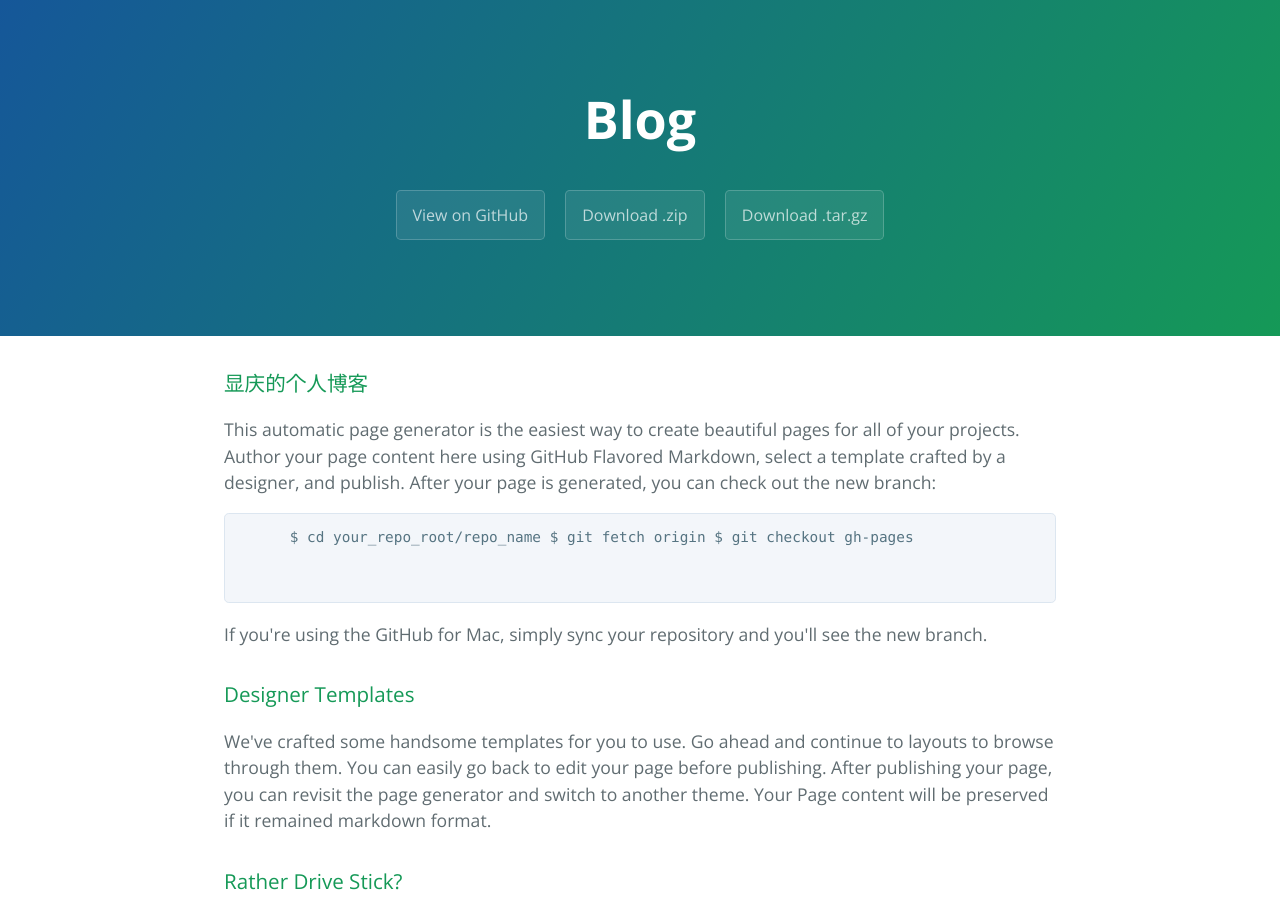
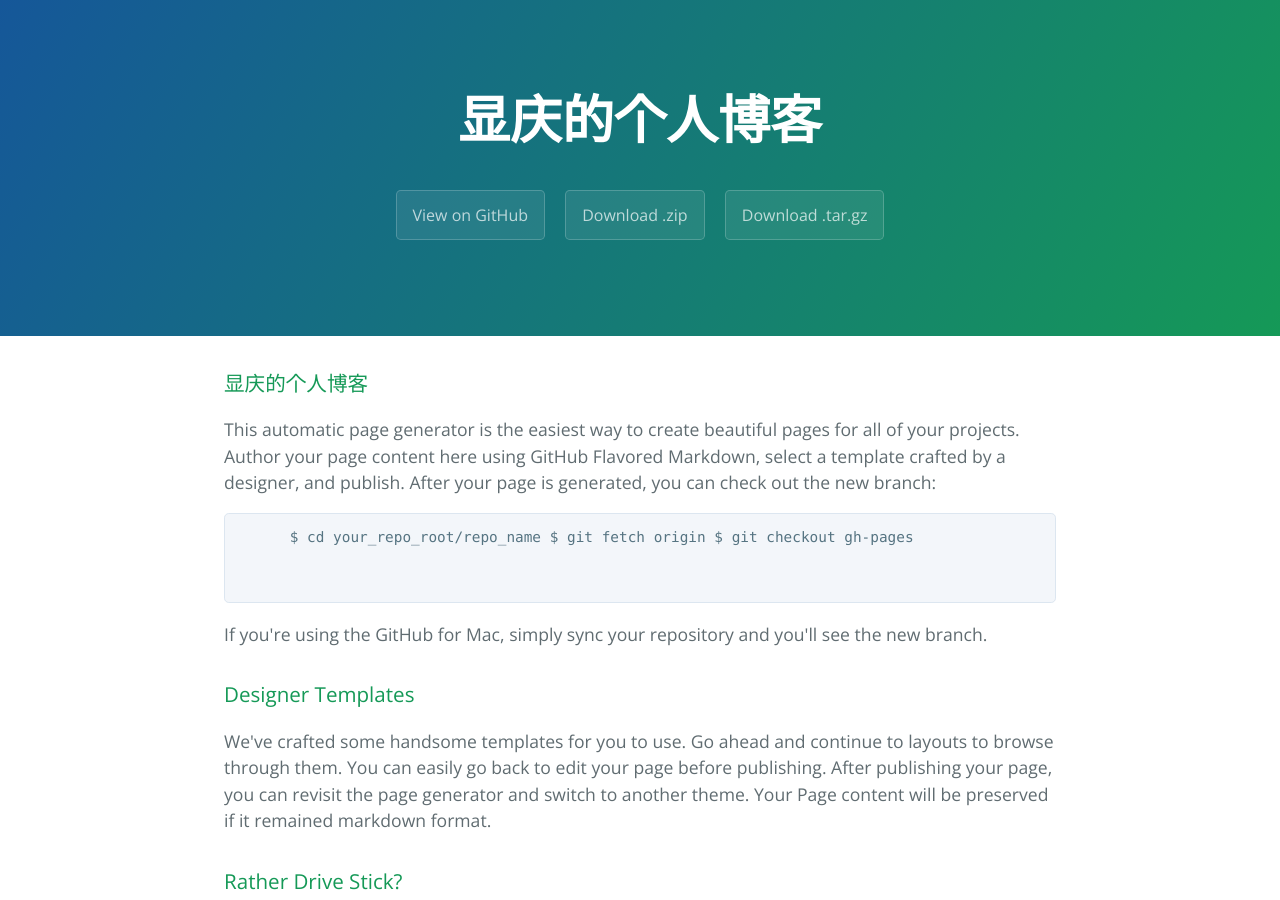
Before and after one commit to randolph249/blog, a Jekyll site: the page index.html, which Jekyll copies as it is, in a window 1280 px wide and 900 px high. Built offline with Jekyll 4.4.1, drawn with Linux system fonts in a browser that asks for light colours.

Commit message:
update readme.md file

```diff
--- a/index.html
+++ b/index.html
@@ -13,7 +13,7 @@
 
 <body>
   <section class="page-header">
-    <h1 class="project-name">Blog</h1>
+    <h1 class="project-name">显庆的个人博客</h1>
     <h2 class="project-tagline"></h2>
     <a href="https://github.com/randolph249/blog" class="btn">View on GitHub</a>
     <a href="https://github.com/randolph249/blog/zipball/master" class="btn">Download .zip</a>
```
Also changed, not shown: README.md (added).
